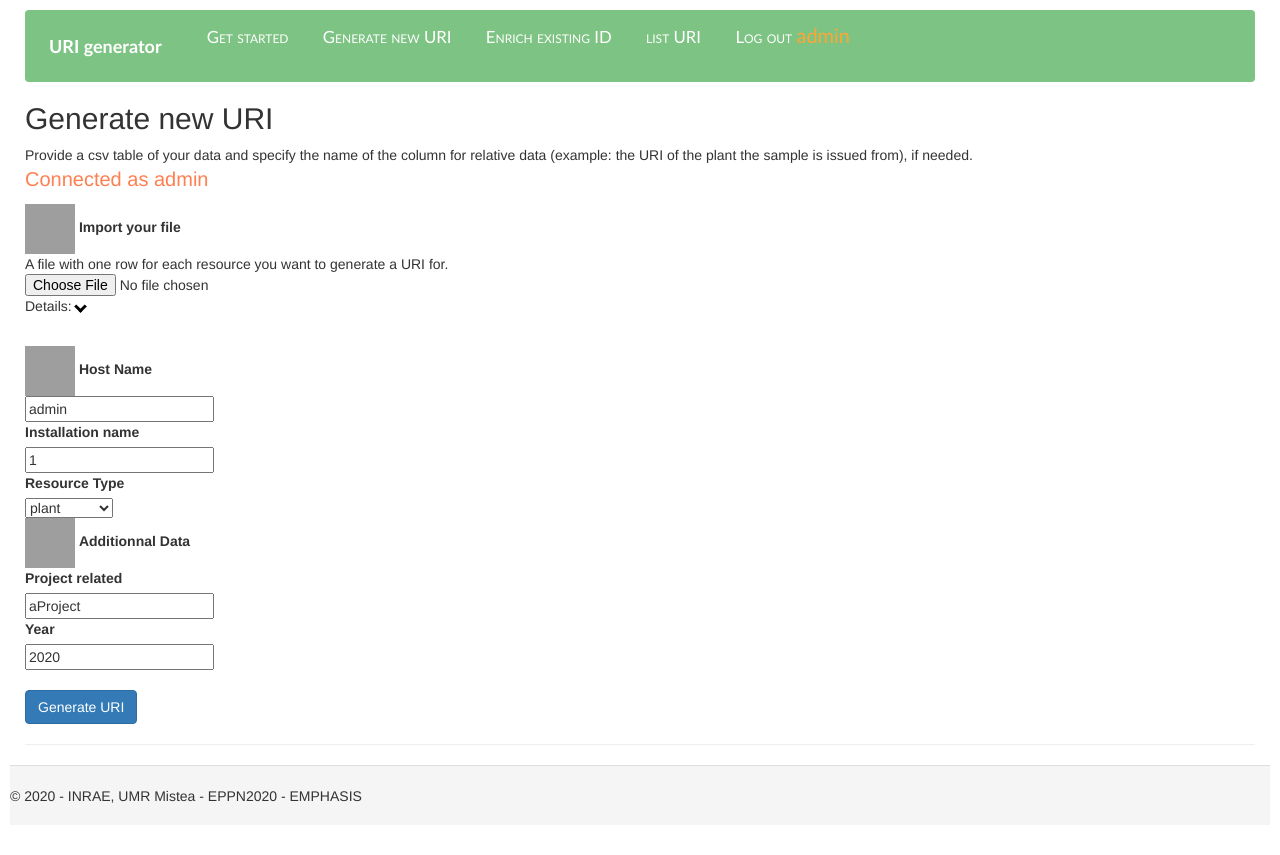
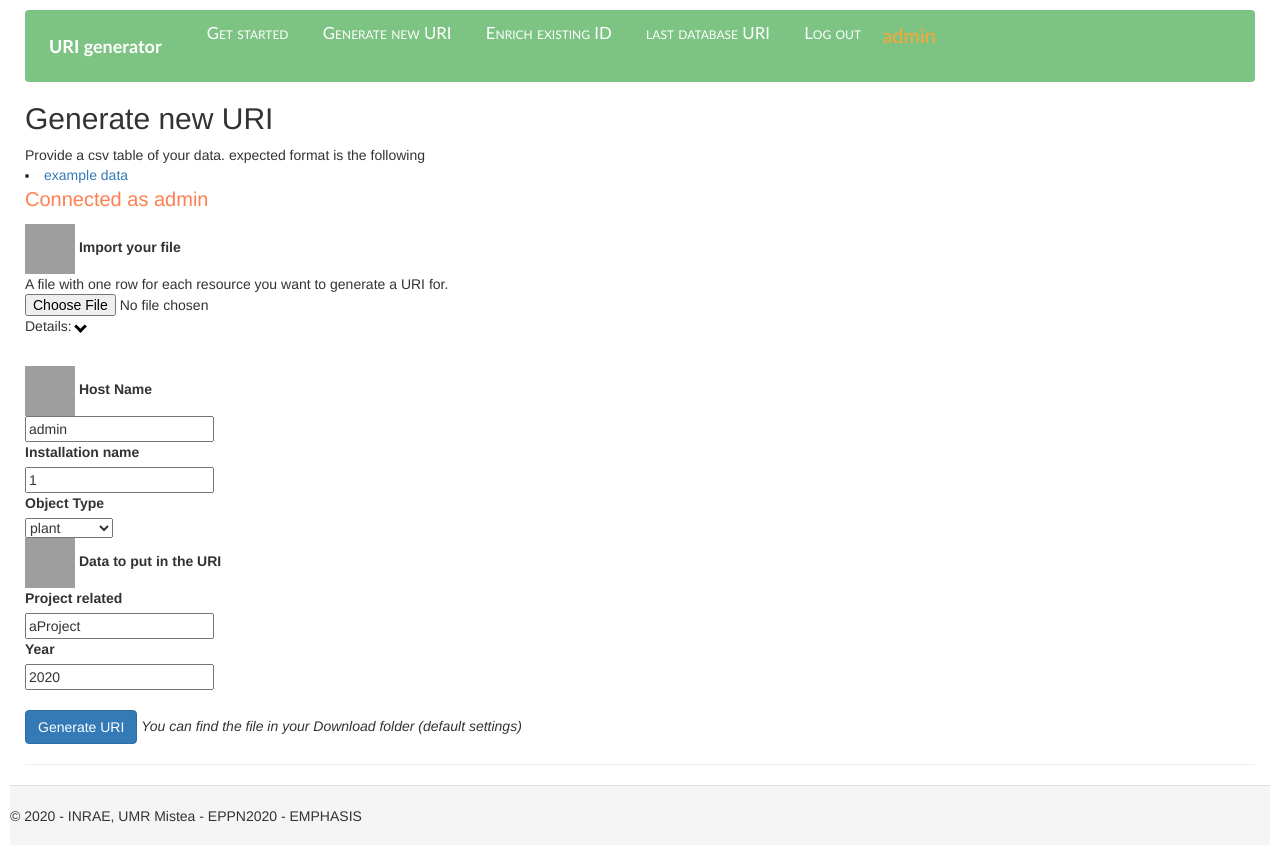
Before and after one commit to niio972/uri-generator, a Flask app: page /import_dataset in a window 1280 px wide. Before the commit the page ends 803 px from the top, so only its background shows below. Run offline with Flask 2, Linux system fonts and the light colour scheme; a user stored in the database is signed in; some libraries are stand-ins or nearby versions; grey boxes are pictures that could not be loaded.

Commit message:
formulation

```diff
--- a/app/templates/existing.html
+++ b/app/templates/existing.html
@@ -4,7 +4,7 @@ Import dataset
 {% endblock %}
 {% block content %}
 <h2>Enrich existing ID</h2>
-Provide a csv table of your data and specify the name of the column of the existing identifier.
+Provide a csv table of your data. expected format is the following : <li> <a href="data/example_plant.csv" download="example_plant">example data</a> </li>
 {% if statut  %}
   <p style="color:coral; width: 30%; font-size: 20px;">
     Connected as {{username}}
@@ -30,7 +30,7 @@ Provide a csv table of your data and specify the name of the column of the exist
       {% endif %}
    {% endwith %}
 
-   A file with one row for each resource you want to generate a URI for. <br>
+   A file with objects you want to generate a URI for. <br>
    <input type="file" name="file" id="file">
    <p>Details: <i v-on:click="toggleDetails()" class="arrow down"></i></p> <br>
    <div v-if="Details" style="background-color: ivory; margin-left: 50px;">
@@ -56,7 +56,7 @@ Provide a csv table of your data and specify the name of the column of the exist
    <br>
    <div id="additional_data">
       <img src="https://upload.wikimedia.org/wikipedia/commons/5/52/Num%C3%A9ro_3.jpg" alt="n3" width="50" height="50">
-      <label>Additionnal Data</label>
+      <label>Existing ID</label>
 
       <div>
          <label for="identifier">Identifier column</label> <br>
--- a/app/templates/generator.html
+++ b/app/templates/generator.html
@@ -15,22 +15,23 @@
         <div class="container-fluid">
           <div class="navbar dropdown" >
             <a href="home" class="navbar-brand">URI generator</a>
+
             {% if not statut %}
             <a href="get_started" class="navbar-item">Get started</a>
             <a href="login" class="navbar-item">Log in</a>
             {% endif %}
             {% if statut %}
-              <a href="get_started" class="navbar-item">Get started</a>
-              <a href="import_dataset" class="navbar-item">Generate new URI</a>
-              <a href="existing_ID" class="navbar-item">Enrich existing ID</a>
-              <a href="your_database" class="navbar-item">list URI</a>
+            <a href="get_started" class="navbar-item">Get started</a>
+            <a href="import_dataset" class="navbar-item">Generate new URI</a>
+            <a href="existing_ID" class="navbar-item">Enrich existing ID</a>
+            <a href="your_database" class="navbar-item">last database URI</a>
+            <a href="logout" class="navbar-item">Log out</a>
               <!-- <a href="login" class="navbar-item">Change User</a> -->
-              <a href="logout" class="navbar-item">Log out</a>
-              <a style="color: rgb(253, 166, 52); width: 30%; font-size: 20px;">
+            <a style="color: rgb(253, 166, 52); width: 30%; font-size: 20px; float:right"  ;>
                 {{username}}
               </a>
             {% endif %}
-          </div>
+            </div>
             <div class="body-content" id=URI_generator>
               {% block content %}
               {% endblock %}
--- a/app/templates/home.html
+++ b/app/templates/home.html
@@ -18,15 +18,15 @@
 
   <p class="important">
     Welcome to OpenSILEX URI generator. <br>
-    This tool is meant to generate different URI for your data, according to date, nature of the resource and identity of the owner.
+    This tool is meant to generate different URIs for your data, according to date, nature of the resource and identity of the owner.
   </p>
-     You can generate URI for your data in the <a href="import_dataset">Generate URI</a> section
+     You can generate URIs for your data in the <a href="import_dataset">Generate URI</a> section
   <p>
 
     <br>
     <b>Important!</b>
     <p>
-    You might very well already have identifiers with suitable complexity and fullfiling the requirements of your own system. <br>
+    If you already have identifiers with requirements of your own system. <br>
     In order to be plainly interoperable with other information system in the EPPN2020 network, what was proposed is to prefix your existing identifiers.
     </p>
     You can enrich your identifier here : <a href="existing_ID">I already have an ID</a>
--- a/app/templates/import.html
+++ b/app/templates/import.html
@@ -4,7 +4,7 @@ Import dataset
 {% endblock %}
 {% block content %}
 <h2>Generate new URI</h2>
-Provide a csv table of your data and specify the name of the column for relative data (example: the URI of the plant the sample is issued from), if needed.
+Provide a csv table of your data. expected format is the following <li> <a href="data/example_plant.csv" download="example_plant">example data</a> </li>
 {% if statut  %}
   <p style="color:coral; width: 30%; font-size: 20px;">
     Connected as {{username}}
@@ -53,7 +53,7 @@ Provide a csv table of your data and specify the name of the column for relative
    <label>Installation name</label> <br>
    <input type=text name="installation" value="{{installation}}"> <br>
 
-   <label for="Resource Type">Resource Type</label> <br>
+   <label for="Resource Type">Object Type</label> <br>
    <select name="resource_type" id="resource_type" v-model="resource_type">
       <option value="actuator">actuator</option>
       <!-- <option value="agent">agent</option> -->
@@ -75,7 +75,7 @@ Provide a csv table of your data and specify the name of the column for relative
 
    <div id="additional_data">
       <img src="https://upload.wikimedia.org/wikipedia/commons/5/52/Num%C3%A9ro_3.jpg" alt="n3" width="50" height="50">
-      <label>Additionnal Data</label>
+      <label>Data to put in the URI</label>
       <div v-if="supl_data.project.includes(resource_type)">
          <label for="project">Project related</label> <br>
          <input type=text name="project"  value="aProject"> <br>
@@ -103,5 +103,7 @@ Provide a csv table of your data and specify the name of the column for relative
    <button type=submit class="btn btn-primary">
       Generate URI
    </button>
+
+   <i>You can find the file in your Download folder (default settings)</i>
 </form>
 {% endblock %}
--- a/app/templates/your_database.html
+++ b/app/templates/your_database.html
@@ -3,7 +3,8 @@
 your database
 {% endblock %}
 {% block content %}
-<h2>Summary of the different URI you created</h2>
+<h2>Summary of the last URIs created</h2>
+The data are stored in our server for this exercise.
 <p style=" color: coral; width: 15%;">
     User : {{username}}
   </p>
```
